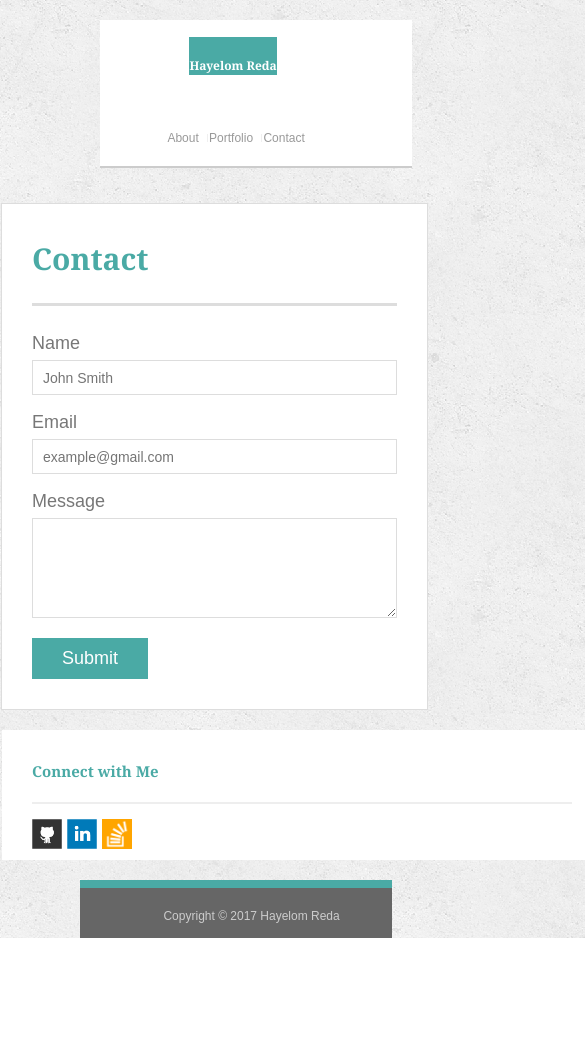
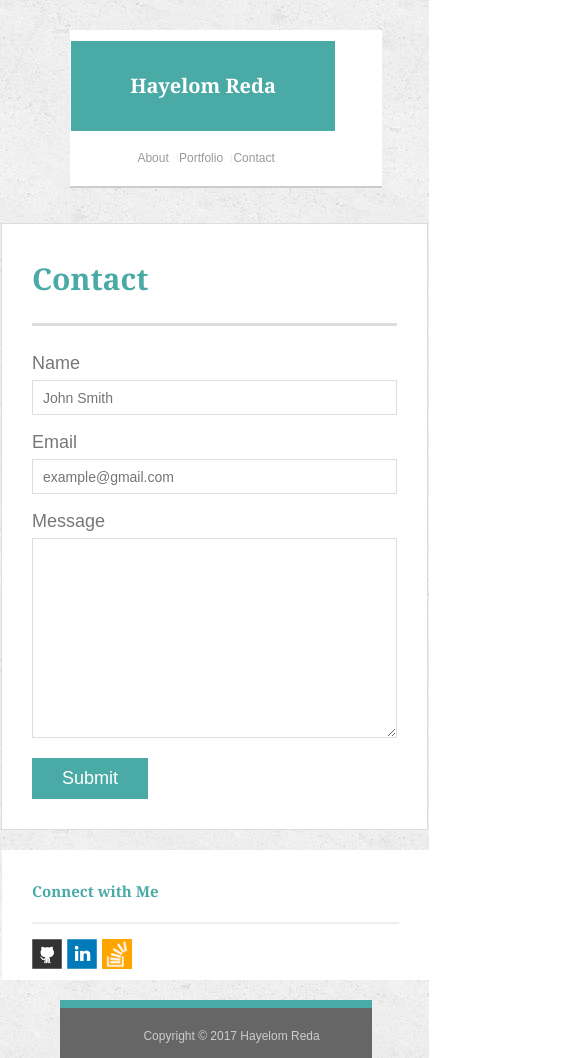
Before and after one commit to HayelomR/Responsive-Portfolio, a plain HTML site: page contact.html in a window 390 px wide. Shown: the whole page, 585 px wide, since content can reach past the window. Before the commit the page ends 938 px from the top, so only its background shows below. Drawn offline with Linux system fonts and the light colour scheme.

Commit message:
some change

```diff
--- a/assets/css/style.css
+++ b/assets/css/style.css
@@ -199,98 +199,23 @@ input[type=submit] {
   background: #4aaaa5;
   border: 0 none;
 }
-@media screen and (max-width: 640px) {
-  #masthead { /*contains my name and the nav*/
-  position: static;
-  margin-top: 30px;
-  padding-right: 70px;
-  font-size: 12px;
-  width: 100000%;
-  margin-left: 100px;
-  margin-right: 0px;
-  text-align: center;
-}
 
-textarea {
-  height: 100px; /*text area for contact message*/
-}
-    #logo {
-      padding-top: 20px;
-      padding-bottom:
-      width: 0px;
-      text-align: center;
-      margin-top: 10px;
-      margin-bottom: 0px;
-      float: none;
-      font-size: 20px
 
-      }
-nav {
-      float: none;
-      width: 100%;
-      margin: 10px auto;
-      }
+@media screen and (max-width: 980px) {
 
-    .container {
-      width: 110%;
-    }
 
-   .sidebar{
-    width:600px;
-   }
 
-    nav {
-      float: none;
-      width: 100%;
-      margin: 10px auto;
-      }
 
-    .main-container {
-      margin: 10px auto 60px;
-      overflow: auto;
-      }
-
-.main-section{
-position: static;
-width: 100%;
-}
-
-    auth-image {
-      width: auto;
-      margin: 20px;
-      float: none;
-      }
-
-#main-container{
-  max-width: 500px;
- width: 100%
-  max-height: 100px;
-  padding-top: 5px;
-}
-
-    #myPortfolio {
-      width: auto;
-      float: none;
-      margin: 20px;
-      }
-
-    footer{
-
-      width: 100%;
-      margin-left: 20px;
 
 
 }
-
-    }
-
-
 
 
 
 @media screen and (max-width: 768px) {
 
   #masthead{
+
     position: static;
     margin-top: 20px;
     padding-right: 70px;
@@ -329,7 +254,7 @@ nav a {
   }
   .main-section {
     margin: 0px;
-  width: 100%;
+    width: 110%;
   }
 
   .sidebar{
@@ -338,6 +263,7 @@ nav a {
     margin-left: 1px;
     border: 10px;
     height: 130px;
+    width: 110%;
   }
 
   h2{
@@ -356,7 +282,7 @@ nav a {
     margin-left: 80px;
     padding-top: 10px;
     height: 30px;
-    width: 80%;
+    width: 85%;
     padding-top: 10px;
     padding-bottom: 40px;
   }
@@ -367,5 +293,87 @@ nav a {
     margin-top: 0px;
     margin-right: 5px;
   }
+}
+
+@media screen and (max-width: 640px) {
+  #masthead { /*contains my name and the nav*/
+    position: static;
+    margin-top: 30px;
+    padding-right: 70px;
+    font-size: 12px;
+    width: 80%;
+    margin-left: 70px;
+    margin-right: 0px;
+    text-align: center;
+  }
+.
+  textarea {
+    height: 100px; /*text area for contact message*/
+  }
+  #logo {
+    display: inline-block;
+    width: 100%;
+    margin-top: 10px;
+    float: none;
+    font-size: 20px
+
 
   }
+  nav {
+    float: none;
+    width: 100%;
+    margin: 10px auto;
+  }
+
+  .container {
+    width: 110%;
+  }
+
+  .sidebar{
+    width:100%;
+  }
+
+  nav {
+    float: none;
+    width: 100%;
+    margin: 10px auto;
+  }
+
+  .main-container {
+    margin: 10px auto 60px;
+    overflow: auto;
+  }
+
+  .main-section{
+    position: static;
+    width: 100%;
+  }
+
+  auth-image {
+    width: auto;
+    margin: 20px;
+    float: none;
+  }
+
+  #main-container{
+    max-width: 500px;
+    width: 100%
+    max-height: 100px;
+    padding-top: 5px;
+  }
+
+  #myPortfolio {
+    width: auto;
+    float: none;
+    margin: 20px;
+  }
+
+  footer {
+
+    width: 80%;
+    margin-left: 60px;
+
+
+  }
+
+}
```
Lines whose indentation alone changed are shown as unchanged.
